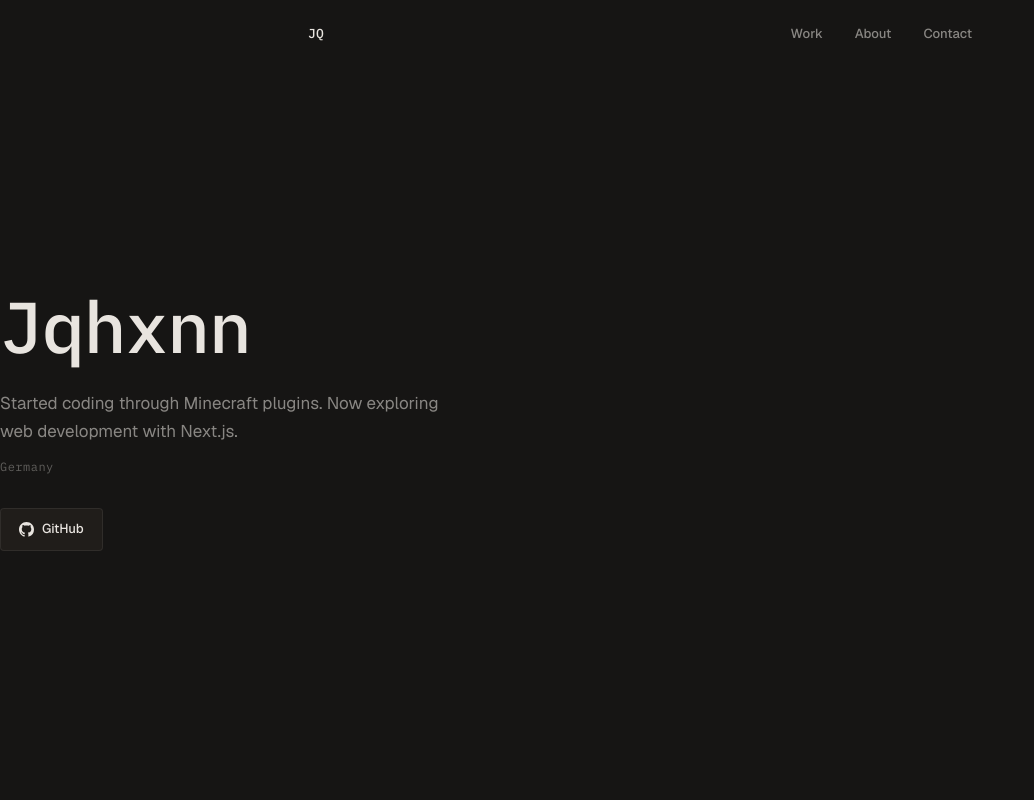
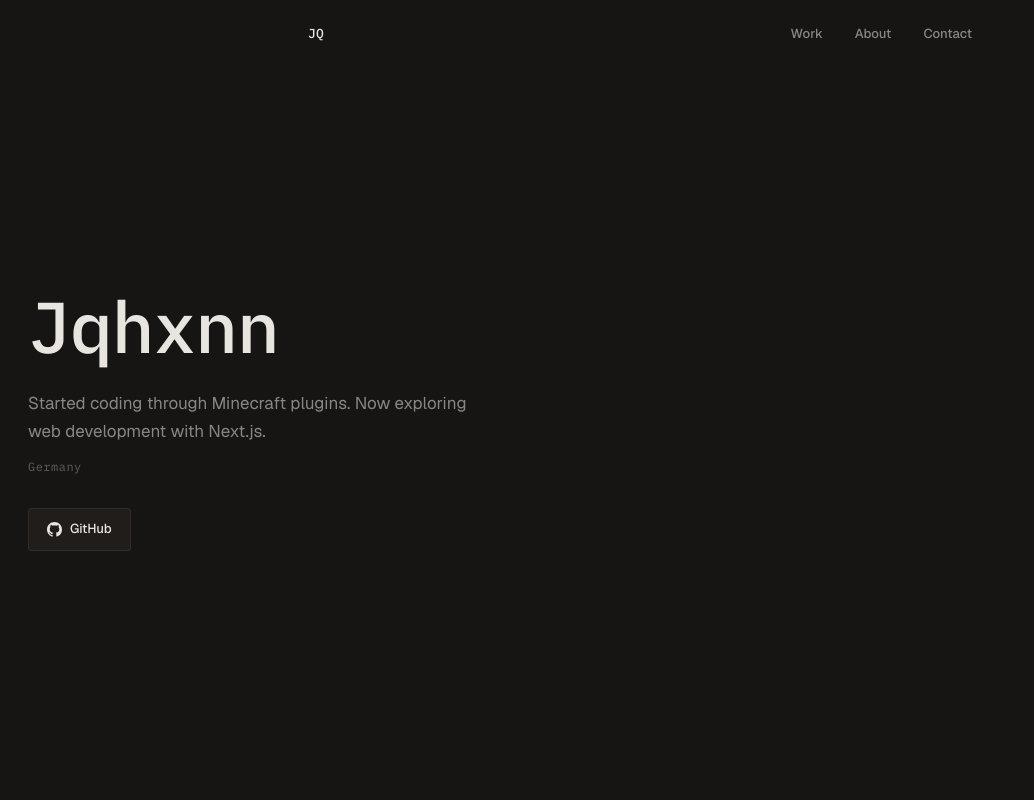
Before and after one commit to Jqhxnn/Portfolio, a Next.js app: page / in a window 1280 px wide. Shown: the top 800 px of the page, without its empty margins (0-1034 px from the left). Built offline with nearby package versions, Linux system fonts and the light colour scheme.

Commit message:
Add side padding to hero section to match rest of website

```diff
--- a/app/globals.css
+++ b/app/globals.css
@@ -100,7 +100,7 @@ a {
   min-height: 100vh;
   display: flex;
   align-items: center;
-  padding: 120px 0px 80px;
+  padding: 120px 28px 80px;
   position: relative;
   z-index: 1;
 }
```
